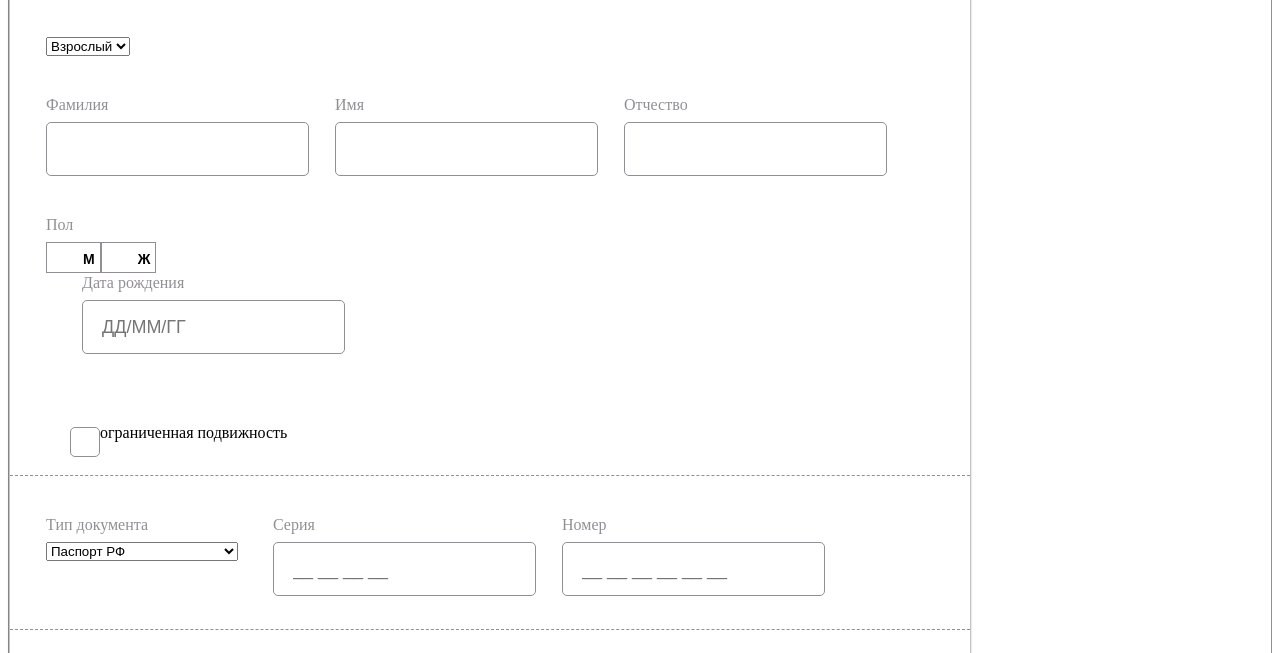
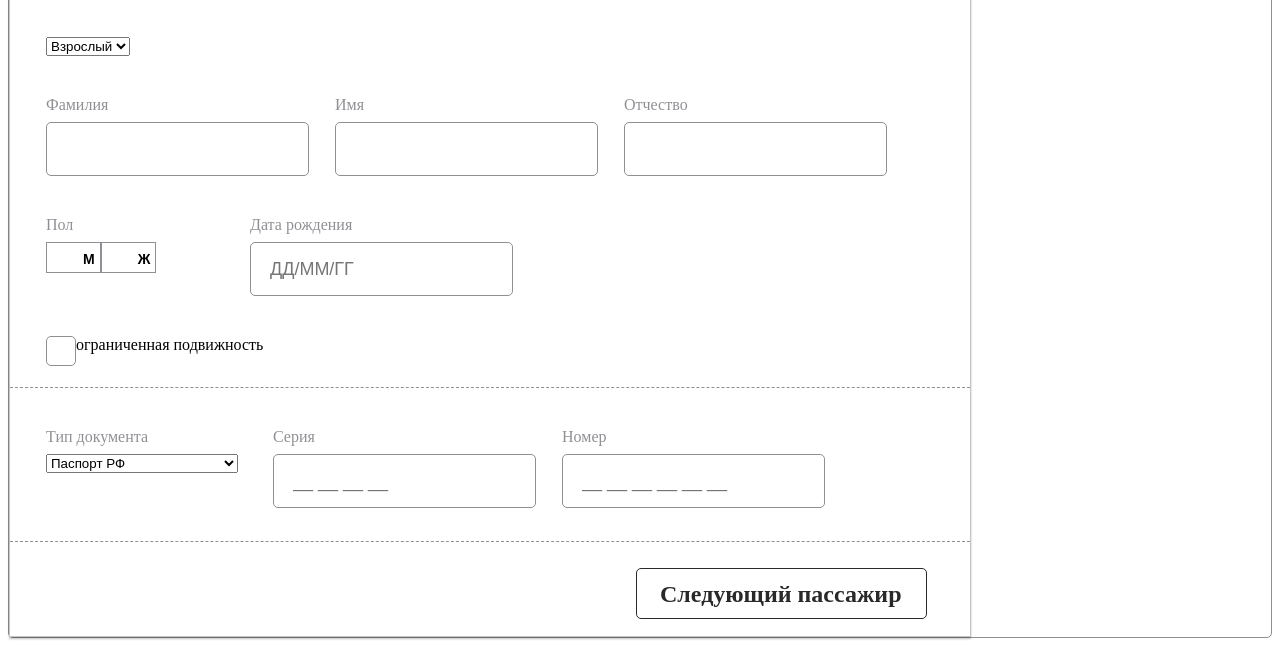
Before and after one commit to Alina-Gilmutdinova/passenger, a plain HTML site: page index.html in a window 1280 px wide. Shown: the part 126-779 px from the top of the page. Drawn offline with Linux system fonts and the light colour scheme.

Commit message:
правки

```diff
--- a/css/style.css
+++ b/css/style.css
@@ -117,68 +117,59 @@ label[id="female"]:hover {
   .passenger_information_data {
 
   }
-  body {
 
-
-
-}
-
-.checkbox input[type="checkbox"] {
-    opacity: 0;
-}
-
-.checkbox label {
-    position: relative;
-    display: inline-block;
-    /*16px width of fake checkbox + 6px distance between fake checkbox and text*/
-    padding-left: 30px;
-
-}
-
-.checkbox label::before,
-.checkbox label::after {
+  label {
+    position: relative; /* to contain absolute elements */
+    padding-left:30px; /* free space for custom checkbox */
+    cursor: pointer;
+  }
+  /* hide default checkbox  */
+  label input[type=checkbox] {
+    position: absolute; /* prevent taking any space */
+    /* cross-browser hidingg */
+    opactiy: 0;
+    width:0;
+    height:0;
+  }
+  /* custom checkbox */
+  label span {
     position: absolute;
-    content: "";
-    /*Needed for the line-height to take effect*/
-    display: inline-block;
-}
-
-/*Outer box of the fake checkbox*/
-.checkbox label::before{
-    height: 28px;
-    width: 28px;
+    /* position to the free space in <label> */
+    top:0;
+    left:0;
+    width:28px;
+    height:28px;
+    background-color: #FFFFFF;
     border: 1px solid #928F94;
     border-radius: 5px;
-    left: 0px;
+    transition: .3s background-color; /* slight transition */
+  }
+  /* the check icon */
+  label span:after {
+    content: "";
+    position: absolute;
+    display: none;
 
-    /*(24px line-height - 16px height of fake checkbox) / 2 - 1px for the border
-     *to vertically center it.
-     */
-    top: 3px;
-}
+    /* check icon */
+    left: 6px;
+    top: 2px;
+    width: 4px;
+    height: 10px;
+    border: solid white;
+    border-width: 0 3px 3px 0;
+    transform: rotate(45deg);
+  }
+  label:hover span {
+    background-color: #ccc;
+  }
 
-/*Checkmark of the fake checkbox*/
-.checkbox label::after {
-    height: 5px;
-    width: 9px;
-    border-left: 2px solid;
-    border-bottom: 2px solid;
-
-    transform: rotate(-45deg);
-
-    left: 4px;
-    top: 7px;
-}
-
-/*Hide the checkmark by default*/
-.checkbox input[type="checkbox"] + label::after {
-    content: none;
-}
-
-/*Unhide on the checked state*/
-.checkbox input[type="checkbox"]:checked + label::after {
-    content: "";
-}
+  /**** Here's the trick ***/
+  label input:checked ~ span {
+    background-color: #FFA800;
+  }
+  label input:checked ~ span:after {
+    display:block;
+  }
 .passenger_information_border {
     border-bottom: 1px dashed #928F94;
     margin-bottom: 37px;
--- a/index.html
+++ b/index.html
@@ -45,7 +45,6 @@ rel="stylesheet" type="text/css" />
             <input class="text-field__input" type="text" name="data" id="data" placeholder="">
           </div>
       </div>
-
      </div>
      <div class="passenger_information_container">
       <div class="passenger_information_body">
@@ -56,8 +55,8 @@ rel="stylesheet" type="text/css" />
             <input type="radio" id="female"name="gender"/>
             <label for="female" id="female">Ж</label>
             </form>
-
-      <div class="passenger_information_container">
+      </div>
+      <div class="passenger_information_body">
       <div class="passenger_information_data">
          <div class="text-field">
             <div class="passenger_text">Дата рождения</div>
@@ -66,12 +65,13 @@ rel="stylesheet" type="text/css" />
          </div>
       </div>
      </div>
-   </div>
+
      <div class="passenger_information_container">
-      <div class="checkbox">
-         <input type="checkbox" id="checkbox_1">
-         <label for="checkbox_1">ограниченная подвижность</label>
-     </div>
+      <label>ограниченная подвижность
+         <input type="checkbox" />
+         <span></span>
+       </label>
+   </div
    </div>
    <div class="passenger_information_border"></div>
    <div class="passenger_information_container">
@@ -98,6 +98,7 @@ rel="stylesheet" type="text/css" />
    <div class="passenger_information_border"></div>
    <div class="passenger_information_button">
       <a href="#" class="button">Следующий пассажир</a>
+</div>
 </div>
 </div>
    </section>
@@ -136,7 +137,6 @@ rel="stylesheet" type="text/css" />
             <input class="text-field__input" type="text" name="data" id="data" placeholder="">
           </div>
       </div>
-
      </div>
      <div class="passenger_information_container">
       <div class="passenger_information_body">
@@ -147,8 +147,8 @@ rel="stylesheet" type="text/css" />
             <input type="radio" id="female"name="gender"/>
             <label for="female" id="female">Ж</label>
             </form>
-
-      <div class="passenger_information_container">
+      </div>
+      <div class="passenger_information_body">
       <div class="passenger_information_data">
          <div class="text-field">
             <div class="passenger_text">Дата рождения</div>
@@ -157,12 +157,12 @@ rel="stylesheet" type="text/css" />
          </div>
       </div>
      </div>
-   </div>
+
      <div class="passenger_information_container">
-      <div class="checkbox">
-         <input type="checkbox" id="checkbox_1">
-         <label for="checkbox_1">ограниченная подвижность</label>
-     </div>
+      <label>ограниченная подвижность
+         <input type="checkbox" />
+         <span></span>
+       </label>
    </div>
    <div class="passenger_information_border"></div>
    <div class="passenger_information_container">
@@ -184,5 +184,6 @@ rel="stylesheet" type="text/css" />
       <a href="#" class="button">Следующий пассажир</a>
 </div>
 </div>
+</div>
    </section>
 </body>
```
